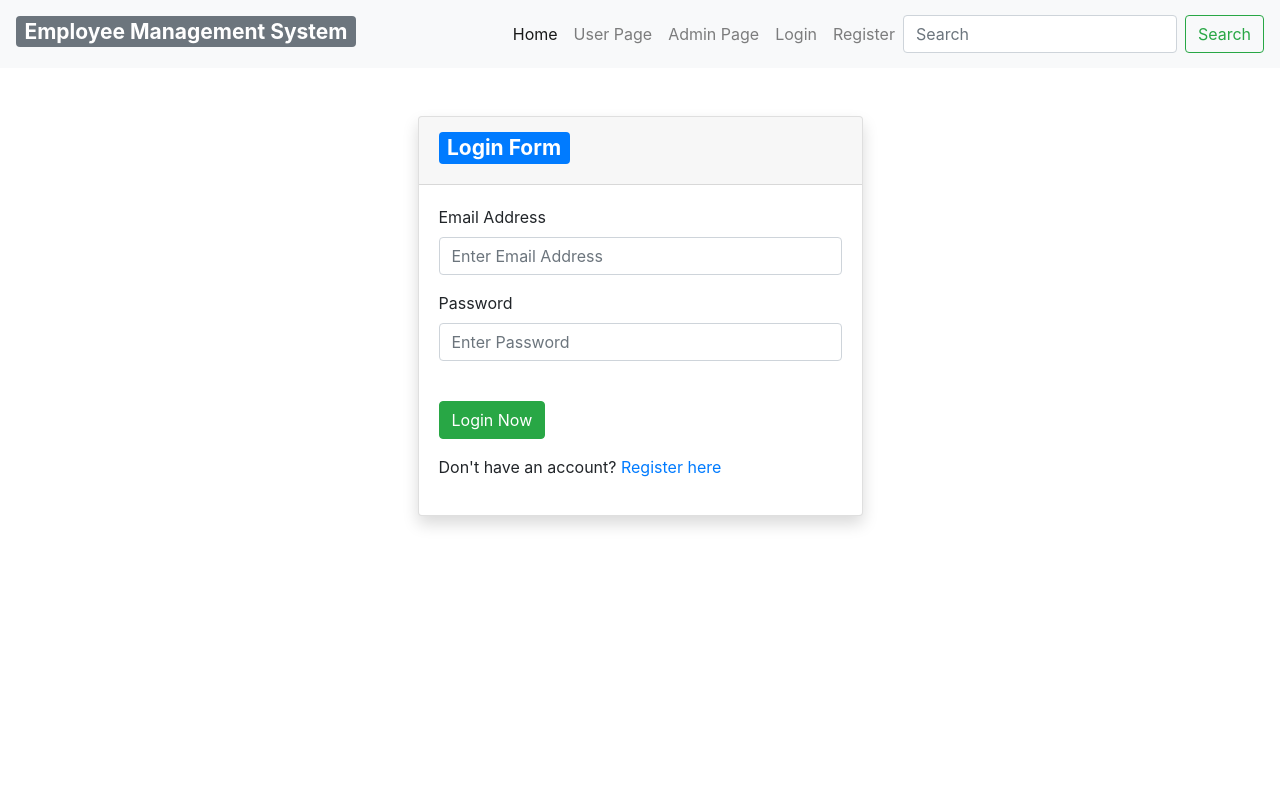
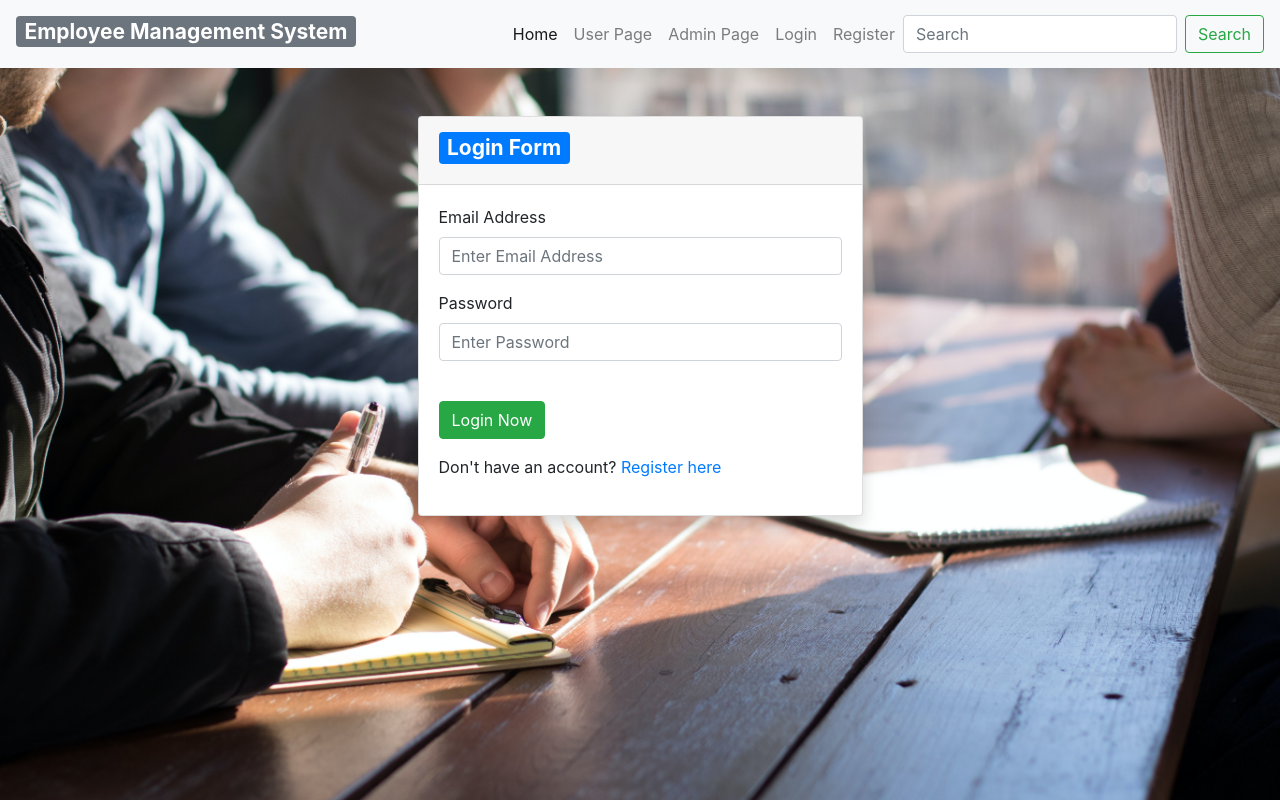
Before and after one commit to TGUmayanga/Employee-Management-System, a CodeIgniter app: page /database/login in a window 1280 px wide. Run offline with CodeIgniter, Linux system fonts and the light colour scheme; some libraries are stand-ins or nearby versions.

Commit message:
add ackground
background

```diff
--- a/application/views/auth/login.php
+++ b/application/views/auth/login.php
@@ -7,6 +7,16 @@
                     <?= $this->session->flashdata('status'); ?>
                 </div>
                 <?php endif; ?>
+
+                <style>
+                    body{
+                    background-image: url(emp.jpg);
+                    background-repeat: no-repeat;
+                    background-position: center;
+                    background-attachment: fixed;
+                    background-size: cover;
+                    }
+                    </style>
 
                 <div class="card shadow">
                     <div class="card-header">
```
Also changed, not shown: emp.jpg (added).
